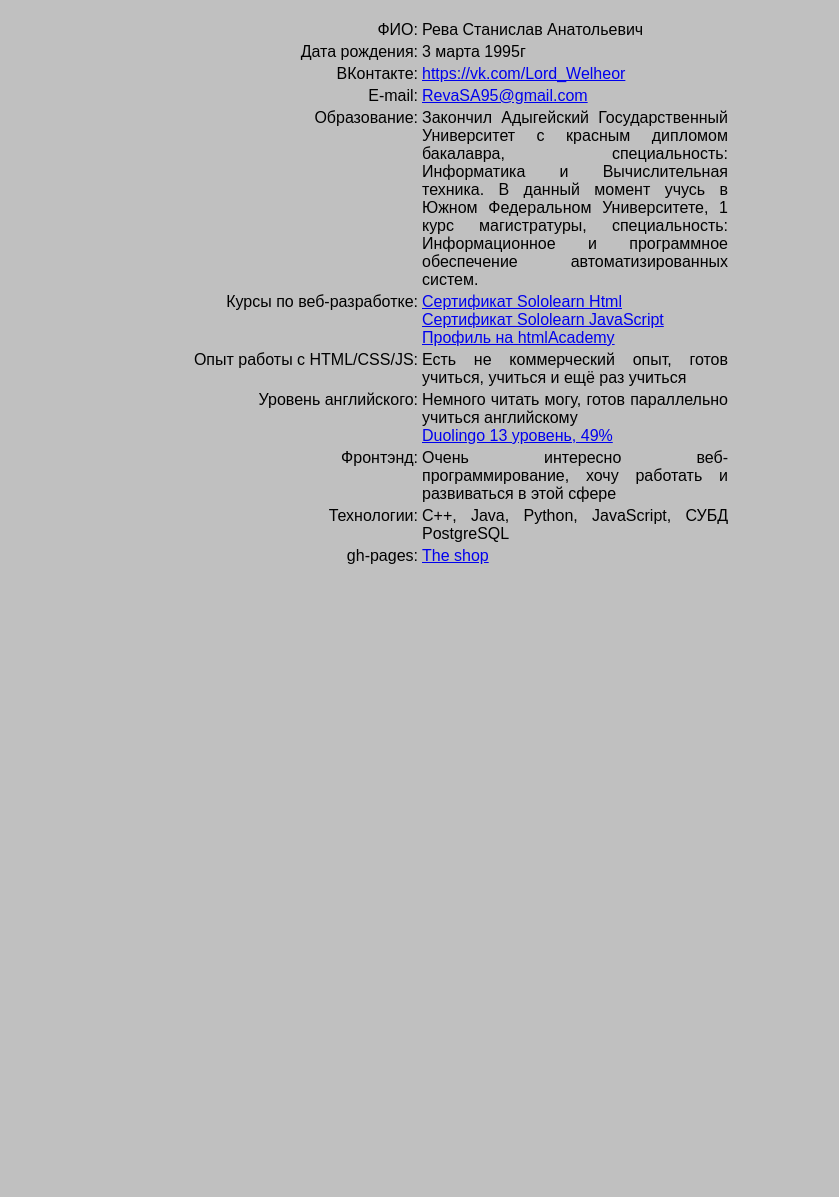
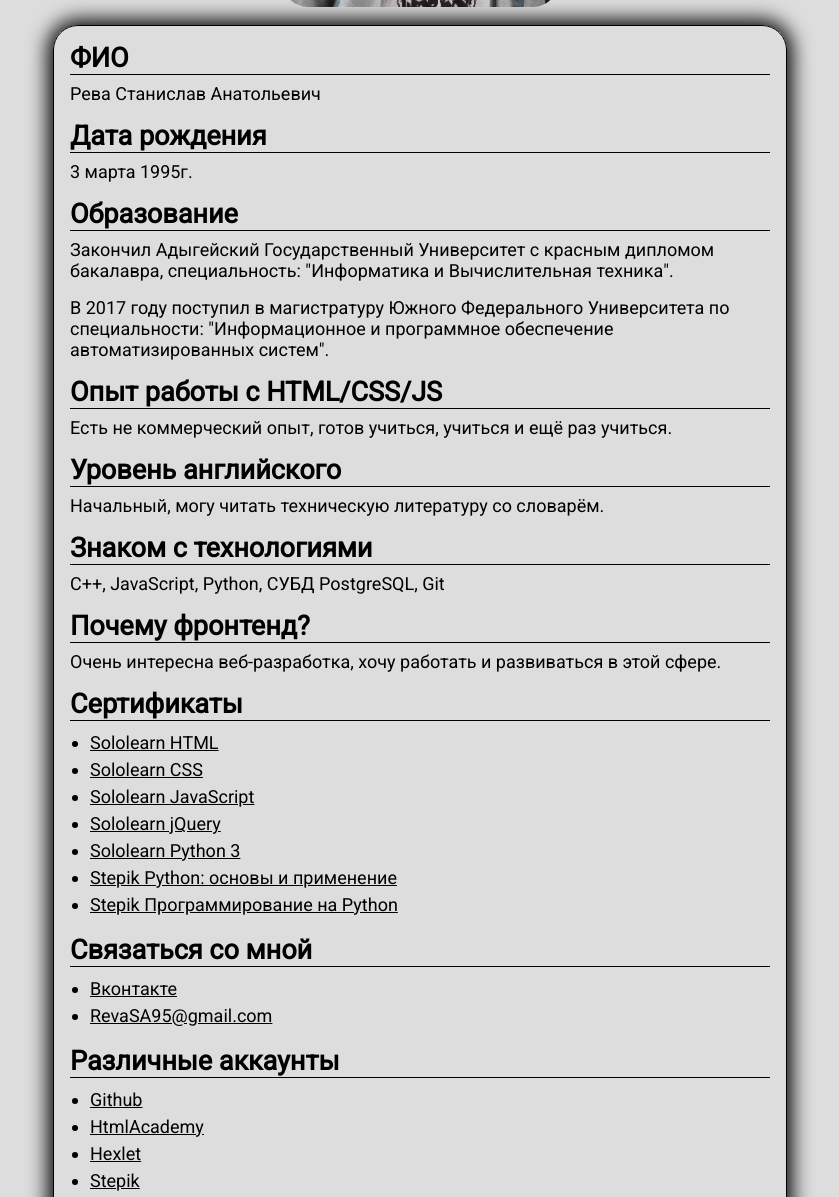
Before and after one commit to LordWelheor/LordWelheor.github.io, a plain HTML site: page index.html in a window 1280 px wide. Shown: the part 481-1678 px from the top of the page, without its empty margins (220-1059 px from the left). Before the commit the page ends 1072 px from the top, so only its background shows below. Drawn offline with Linux system fonts and the light colour scheme.

Commit message:
New version site

```diff
--- /dev/null
+++ b/css/style.css
@@ -0,0 +1,84 @@
+* {
+  margin: 0;
+  padding: 0;
+}
+
+body {
+  background: #DDD;
+  font-family: Roboto, sans-serif;
+}
+
+@media only screen and (min-width: 768px) {
+  body {
+    font-size: 18px;
+  }
+}
+
+.header__title {
+  text-align: center;
+  padding-top: 16px;
+  padding-bottom: 16px;
+}
+
+.header__title:hover {
+  color: #800;
+}
+
+.photo {
+  width: 275px;
+  height: 400px;
+  margin: auto;
+  margin-bottom: 32px;
+}
+
+.photo__img {
+  max-width: 100%;
+  border-radius: 25px;
+}
+
+.photo__img:hover {
+  color: #800;
+  box-shadow: 0 0 20px 5px;
+   -webkit-transition-duration: 1s;
+          transition-duration: 1s;
+}
+
+.main {
+  border: 1px solid;
+  border-radius: 25px;
+  margin: 0 15px 15px;
+  padding: 16px;
+  box-shadow: 0 0 20px 5px;
+  display: block;
+}
+
+@media only screen and (min-width: 768px) {
+  .main {
+    margin: 0 auto 25px;
+    max-width: 700px;
+  }
+}
+
+.main__title {
+  border-bottom: 1px solid;
+  margin-bottom: 8px;
+}
+
+.main__description {
+  margin-bottom: 16px;
+}
+
+.list-links__item {
+  margin-left: 20px;
+}
+
+.list-links__link {
+  color: #000;
+  line-height: 1.5;
+}
+
+.list-links__link:hover {
+  color: #800;
+  text-decoration: none;
+  font-size: 18px;
+}
--- a/index.html
+++ b/index.html
@@ -1,78 +1,125 @@
 <!DOCTYPE html>
 <html>
 <head>
-    <meta charset="utf-8">
+    <meta charset="UTF-8">
+    <meta name="viewport" content="initial-scale=1.0, width=device-width">
+    <meta http-equiv="X-UA-Compatible" content="ie=edge">
     <title>Сайт-визитка</title>
-    <link rel="stylesheet" href="style.css">
+    <link rel="shortcut icon" href="./img/logo.png" type="image/png">
+    <link href="https://fonts.googleapis.com/css?family=Roboto" rel='stylesheet'>
+    <link rel="stylesheet" href="./css/style.css">
 </head>
 <body>
 <header class="header">
-    <h1> Резюме </h1>
-    <div class="my-img">
-        <img src="img/MyPhoto.jpg" width="275" height="400" alt="Моё фото">
-    </div>
+  <h1 class="header__title"> Welcome to the resume site </h1>
+  <div class="photo">
+      <img class="photo__img" src="img/MyPhoto.jpg" alt="Моё фото">
+  </div>
 </header>
-<main>
-    <div class="textMeBox">
-        <table class="textTable">
-            <tr>
-                <td class="right">ФИО:</td>
-                <td>Рева Станислав Анатольевич</td>
-            </tr>
-            <tr>
-                <td class="right">Дата рождения:</td>
-                <td>3 марта 1995г</td>
-            </tr>
-            <tr>
-                <td class="right">ВКонтакте:</td>
-                <td><a href="https://vk.com/lord_welheor">https://vk.com/Lord_Welheor</a></td>
-            </tr>
-            <tr>
-                <td class="right">E-mail:</td>
-                <td><a href="mailto:RevaSA95@gmail.com">RevaSA95@gmail.com</a></td>
-            </tr>
-            <tr>
-                <td class="right">Образование:</td>
-                <td>Закончил Адыгейский Государственный Университет с красным дипломом бакалавра, специальность:
-                    Информатика
-                    и Вычислительная техника.
-                    В данный момент учусь в Южном Федеральном Университете, 1 курс магистратуры, специальность:
-                    Информационное и программное обеспечение автоматизированных систем.
-                </td>
-            </tr>
-            <tr>
-                <td class="right">Курсы по веб-разработке:</td>
-                <td><a href="https://www.sololearn.com/Certificate/1014-2013511/pdf/">Сертификат Sololearn Html</a><br>
-                    <a href="https://www.sololearn.com/Certificate/1024-2013511/pdf/">Сертификат Sololearn
-                        JavaScript</a><br>
-                    <a href="https://htmlacademy.ru/profile/id106318">Профиль на htmlAcademy</a>
-                </td>
-            </tr>
-            <tr>
-                <td class="right">Опыт работы с HTML/CSS/JS:</td>
-                <td>Есть не коммерческий опыт, готов учиться, учиться и ещё раз учиться</td>
-            </tr>
-            <tr>
-                <td class="right">Уровень английского:</td>
-                <td>Немного читать могу, готов параллельно учиться английскому<br>
-                    <a href="https://www.duolingo.com/Lord_Welheor">Duolingo 13 уровень, 49%</a>
-                </td>
-            </tr>
-            <tr>
-                <td class="right">Фронтэнд:</td>
-                <td>Очень интересно веб-программирование, хочу работать и развиваться в этой сфере</td>
-            </tr>
-            <tr>
-                <td class="right">Технологии:</td>
-                <td>С++, Java, Python, JavaScript, СУБД PostgreSQL</td>
-            </tr>
 
-            <tr>
-                <td class="right">gh-pages:</td>
-                <td><a href="https://lordwelheor.github.io/The-Shop/">The shop</a></td>
-            </tr>
-        </table>
-    </div>
+<main class="main">
+  <h2 class="main__title">ФИО</h2>
+  <p class="main__description">
+    Рева Станислав Анатольевич
+  </p>
+
+  <h2 class="main__title">Дата рождения</h2>
+  <p class="main__description">
+    3 марта 1995г.
+  </p>
+
+  <h2 class="main__title">Образование</h2>
+  <p class="main__description">
+    Закончил Адыгейский Государственный Университет с красным дипломом бакалавра, специальность: "Информатика и Вычислительная техника".
+  </p>
+  <p class="main__description">
+    В 2017 году поступил в магистратуру Южного Федерального Университета по специальности: "Информационное и программное обеспечение автоматизированных систем".
+  </p>
+
+  <h2 class="main__title">Опыт работы с HTML/CSS/JS</h2>
+  <p class="main__description">
+    Есть не коммерческий опыт, готов учиться, учиться и ещё раз учиться.
+  </p>
+
+  <h2 class="main__title">Уровень английского</h2>
+  <p class="main__description">
+    Начальный, могу читать техническую литературу со словарём.
+  </p>
+
+  <h2 class="main__title">Знаком с технологиями</h2>
+  <p class="main__description">
+    С++, JavaScript, Python, СУБД PostgreSQL, Git
+  </p>
+
+  <h2 class="main__title">Почему фронтенд?</h2>
+  <p class="main__description">
+    Очень интересна веб-разработка, хочу работать и развиваться в этой сфере.
+  </p>
+
+  <h2 class="main__title">Сертификаты</h2>
+  <ul class="list-links main__description">
+    <li class="list-links__item">
+      <a class="list-links__link"
+         href="https://www.sololearn.com/Certificate/1014-2013511/pdf/">Sololearn HTML</a>
+    </li>
+    <li class="list-links__item">
+      <a class="list-links__link"
+         href="https://www.sololearn.com/Certificate/1023-2013511/pdf/">Sololearn CSS</a>
+    </li>
+    <li class="list-links__item">
+      <a class="list-links__link"
+         href="https://www.sololearn.com/Certificate/1024-2013511/pdf/">Sololearn JavaScript</a>
+    </li>
+    <li class="list-links__item">
+      <a class="list-links__link"
+         href="https://www.sololearn.com/Certificate/1082-2013511/pdf/">Sololearn jQuery</a>
+    </li>
+    <li class="list-links__item">
+      <a class="list-links__link"
+         href="https://www.sololearn.com/Certificate/1073-2013511/pdf/">Sololearn Python 3</a>
+    </li>
+    <li class="list-links__item">
+      <a class="list-links__link"
+         href="https://stepik.org/certificate/0cc5c5a9eb71ad1cd6966dd7be8add60381a22cc.pdf">Stepik Python: основы и применение </a>
+    </li>
+    <li class="list-links__item">
+      <a class="list-links__link"
+         href="https://stepik.org/certificate/6e33cf49d5de4cad3d7e7a6e3b72633af5d0bda6.pdf">Stepik Программирование на Python</a>
+    </li>
+  </ul>
+
+  <h2 class="main__title">Связаться со мной</h2>
+  <ul class="list-links main__description">
+    <li class="list-links__item">
+      <a class="list-links__link" href="https://vk.com/lord_welheor">Вконтакте</a>
+    </li>
+    <li class="list-links__item">
+      <a class="list-links__link" href="mailto:ap@somemail.com">RevaSA95@gmail.com</a>
+    </li>
+  </ul>
+
+  <h2 class="main__title">Различные аккаунты</h2>
+  <ul class="list-links main__description">
+    <li class="list-links__item">
+      <a class="list-links__link" href="https://github.com/LordWelheor">Github</a>
+    </li>
+    <li class="list-links__item">
+      <a class="list-links__link" href="https://htmlacademy.ru/profile/id106318">HtmlAcademy</a>
+    </li>
+    <li class="list-links__item">
+      <a class="list-links__link" href="https://ru.hexlet.io/u/lordwelheor">Hexlet</a>
+    </li>
+    <li class="list-links__item">
+      <a class="list-links__link" href="https://stepik.org/users/19843719">Stepik</a>
+    </li>
+  </ul>
+
+  <h2 class="main__title">gh-pages</h2>
+  <ul class="list-links main__description">
+    <li class="list-links__item">
+      <a class="list-links__link" href="https://lordwelheor.github.io/the_shop/">7h3 5h0p</a>
+    </li>
+  </ul>
 </main>
 </body>
 </html>
--- a/style.css
+++ /dev/null
@@ -1,34 +0,0 @@
-body {
-    background: silver;
-}
-
-h1 {
-    text-align: center;
-}
-
-.my-img {
-    text-align: center;
-}
-
-.textMeBox {
-    font-family: RobotoLight, sans-serif;
-    text-align: center;
-    position: relative;
-    margin: auto;
-    padding: 10px;
-    width: 50%;
-}
-
-.textTable {
-    text-align: justify;
-    padding: 5px;
-}
-
-td {
-    vertical-align: top;
-    width: 50%;
-}
-
-.right {
-    text-align: right;
-}
```
Also changed, not shown: img/logo.png (added).
